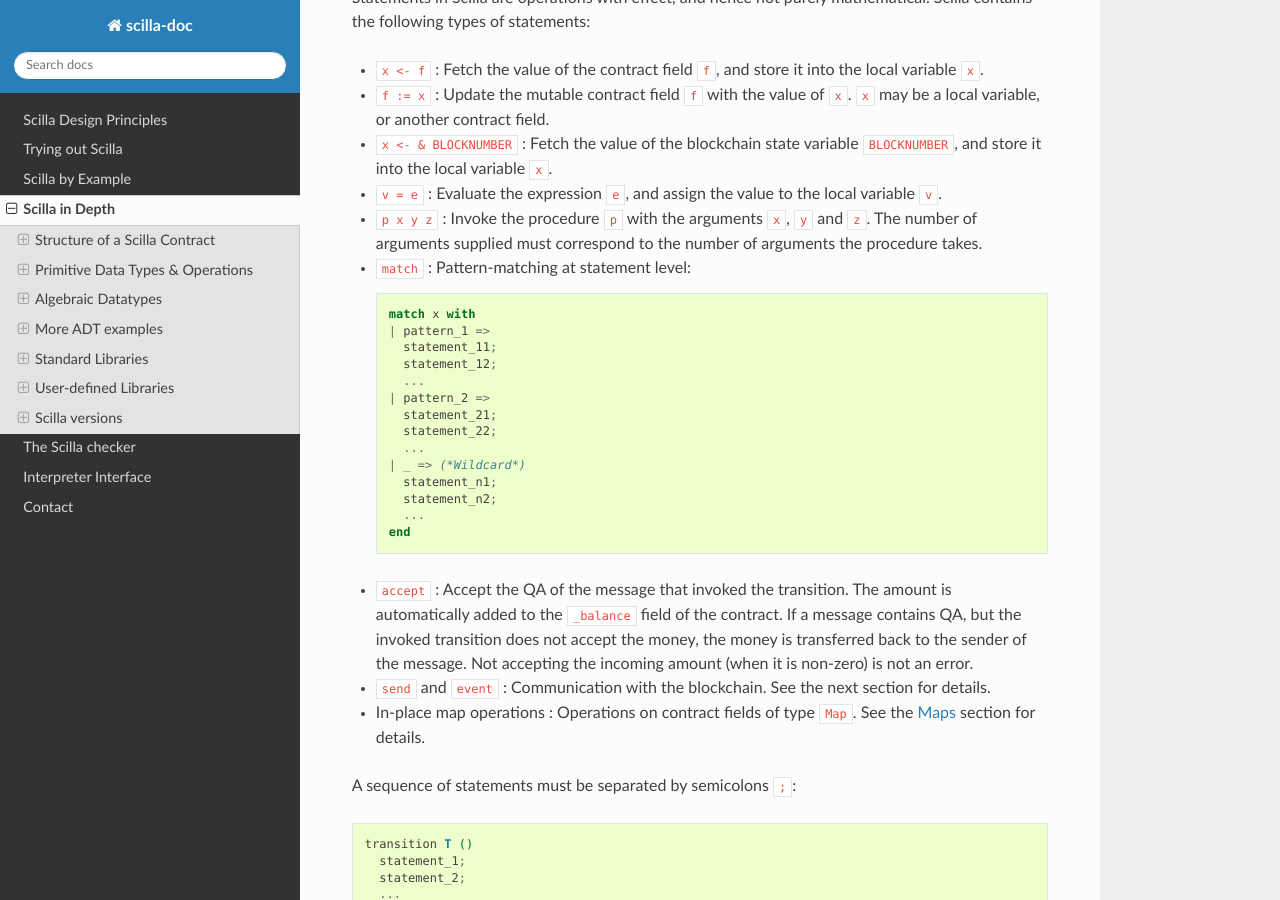
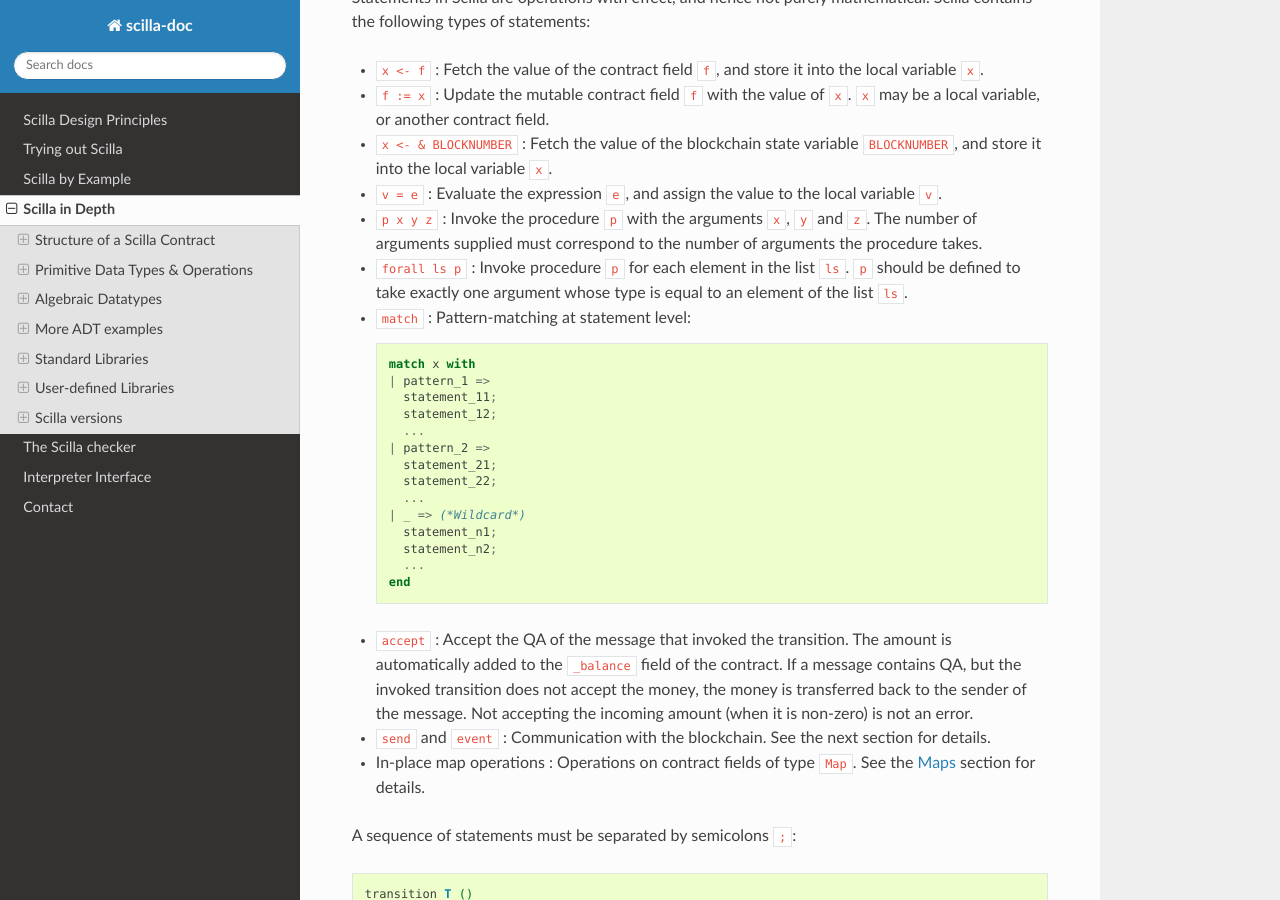
Before and after one commit to Zilliqa/scilla-docs, a Sphinx documentation site: the page built from docs/source/scilla-in-depth.rst, in a window 1280 px wide and 900 px high, scrolled down 7453 px. Built offline with Sphinx 7.4.7 and the Read the Docs theme 2.0.0, drawn with Linux system fonts in a browser that asks for light colours.

Commit message:
Document iterating over lists, calling a procedure on each element.
Ref: https://github.com/Zilliqa/scilla/pull/800

```diff
--- a/docs/source/scilla-in-depth.rst
+++ b/docs/source/scilla-in-depth.rst
@@ -437,6 +437,10 @@ mathematical. Scilla contains the following types of statements:
 - ``p x y z`` : Invoke the procedure ``p`` with the arguments ``x``,
   ``y`` and ``z``. The number of arguments supplied must correspond to
   the number of arguments the procedure takes.
+
+- ``forall ls p`` : Invoke procedure ``p`` for each element in the
+  list ``ls``. ``p`` should be defined to take exactly one argument whose
+  type is equal to an element of the list ``ls``.
 
 - ``match`` : Pattern-matching at statement level:
 
```
